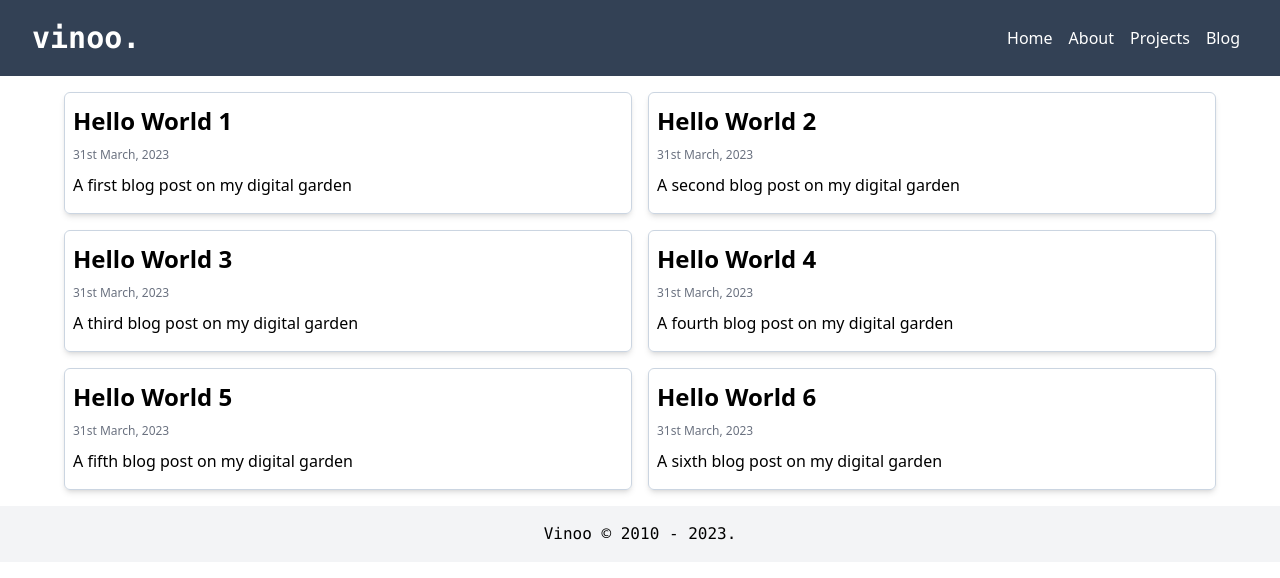
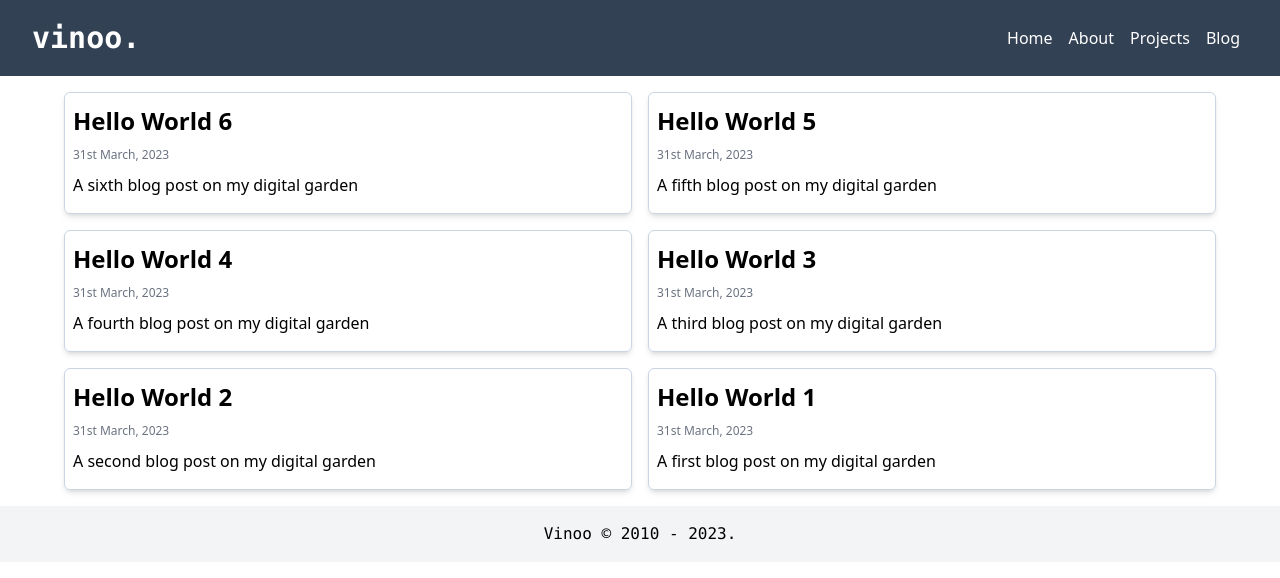
Before and after one commit to ivinoop/nextjs-site, a Next.js app: page / in a window 1280 px wide. Shown: the top 578 px of the page. Built offline with nearby package versions, Linux system fonts and the light colour scheme.

Commit message:
render latest posts first

```diff
--- a/components/getPostMetadata.ts
+++ b/components/getPostMetadata.ts
@@ -8,7 +8,7 @@ const getPostMetaData = (): PostMetaData[] => {
   const mdPosts = files.filter((file) => file.endsWith('.md'))
 
   // Get gray-matter parsed data from each file
-  const posts = mdPosts.map((fileName) => {
+  const posts = [...mdPosts].reverse().map((fileName) => {
     const fileContents = fs.readFileSync(`posts/${fileName}`, 'utf-8')
     const matterResult = matter(fileContents)
     return {
```
